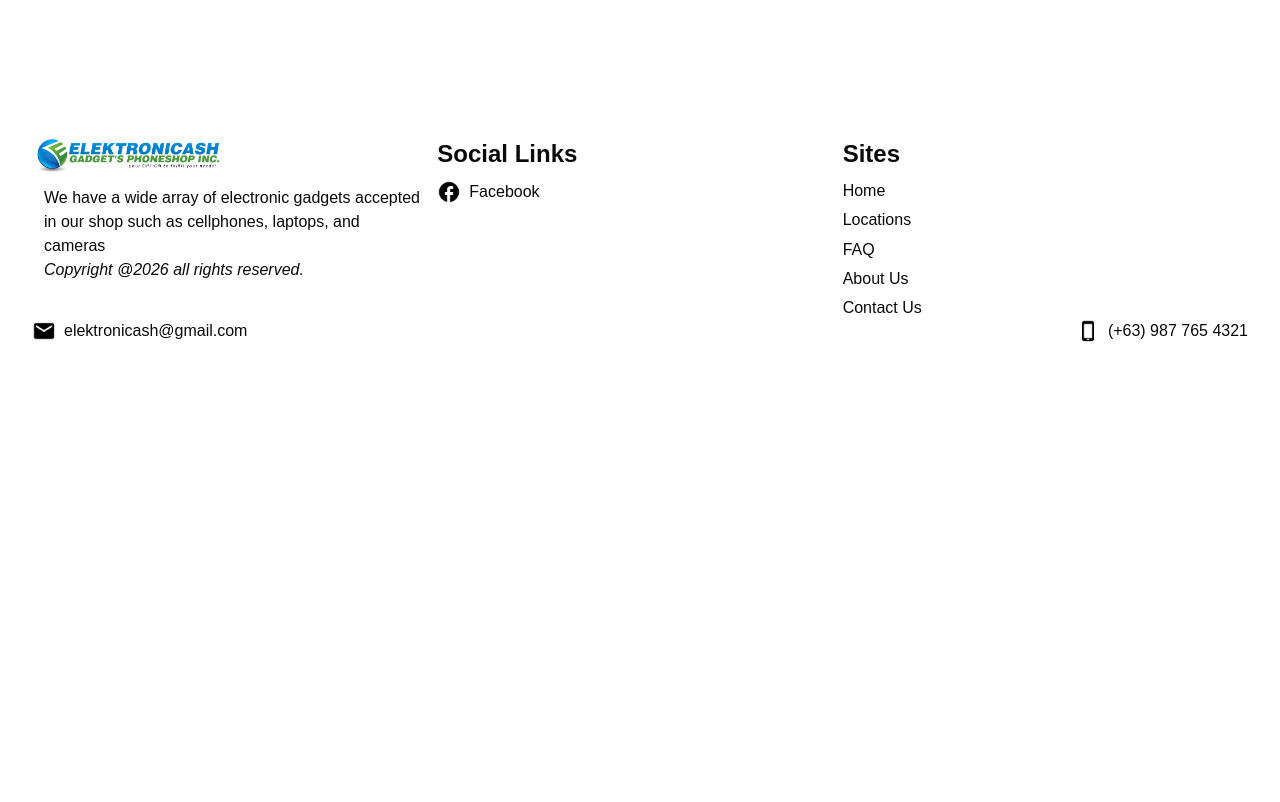
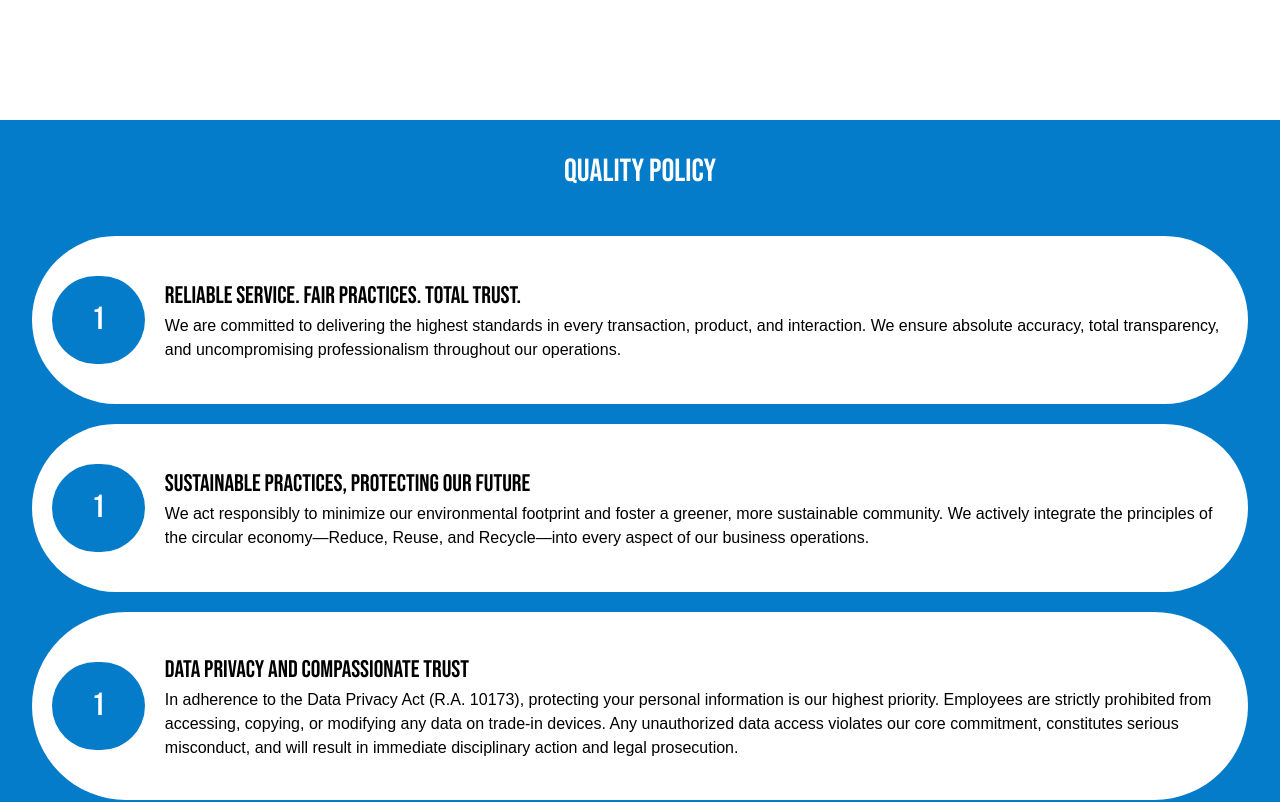
Before and after one commit to Muelvzz/elektronicash-website, a React (Vite) app: page /about-us in a window 1280 px wide. Shown: the part 3340-4142 px from the top of the page. Before the commit the page ends 3699 px from the top, so only its background shows below. Built offline with nearby package versions, Linux system fonts and the light colour scheme.

Commit message:
Feature Build: Developed the Quality Policy Section of the About Us page

```diff
--- a/src/app/sections/about-us/QualityPolicy.tsx
+++ b/src/app/sections/about-us/QualityPolicy.tsx
@@ -1,5 +1,32 @@
+import { useAboutUsContext } from "@/app/context/aboutUsContext"
+import { useScreenWidth } from "@/app/utils/useScreenWidth"
+
 export default function QualityPolicy() {
+  const { QualityPolicyInfo } = useAboutUsContext()
+  const screenWidth = useScreenWidth()
+
   return(
-    <></>
+    <article className="bg-(--secondary-color) w-full min-h-screen text-white items-center flex flex-col justify-center">
+      <div className="flex flex-col gap-y-10">
+        <h2 className="font-heading text-center">quality policy</h2>
+        <div className="flex flex-col gap-y-5">
+          {QualityPolicyInfo.map((policy) => (
+            <div key={ policy.QualityPolicyTitle }
+              className={`bg-(--primary-color) text-black py-10 px-5 ${ screenWidth > 756 ? "rounded-full" : "rounded-md" } flex gap-x-5 items-center`}
+            >
+              {screenWidth > 756 && (
+                <div className="bg-(--secondary-color) text-white py-5 px-10 justify-center items-center rounded-full">
+                  <h2 className="font-heading">1</h2>
+                </div>
+              )}
+              <div>
+                <h3 className="font-heading">{ policy.QualityPolicyTitle }</h3>
+                <p>{ policy.QualityPolicyContent }</p>
+              </div>
+            </div>
+          ))}
+        </div>
+      </div>
+    </article>
   )
 }
```
